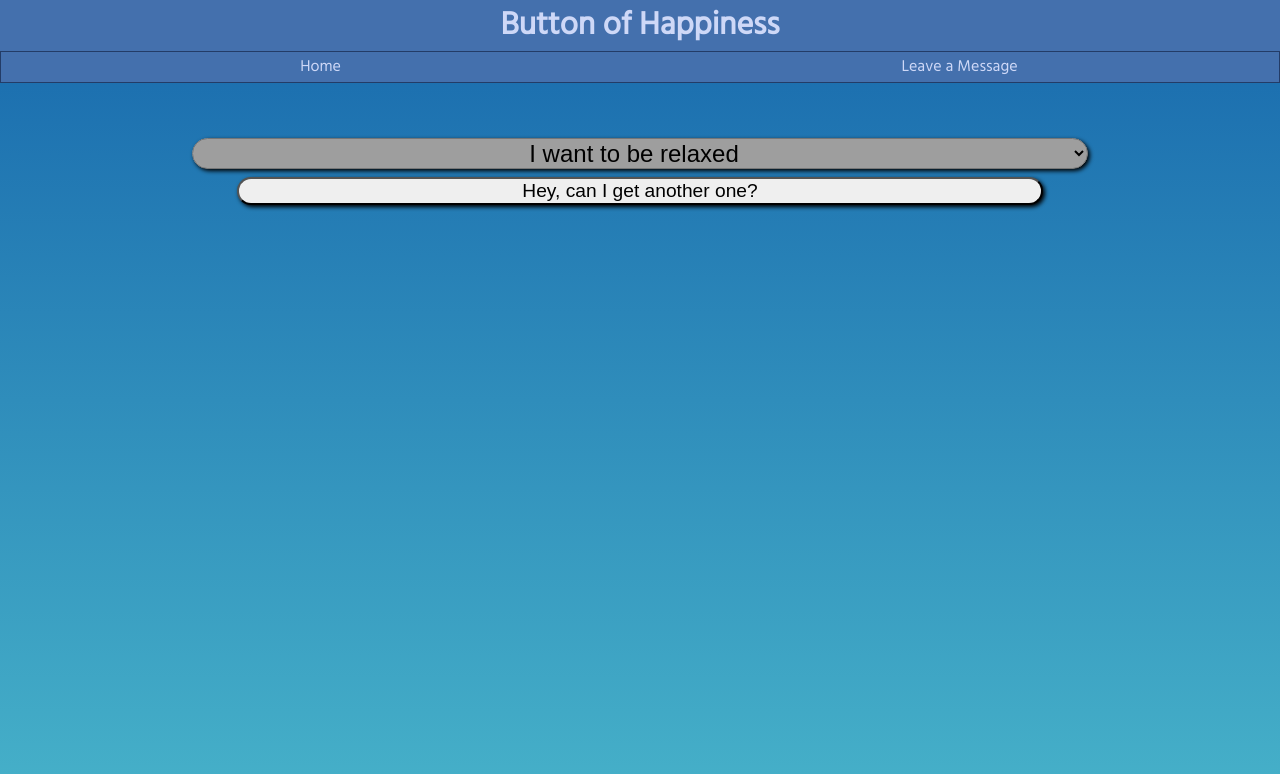
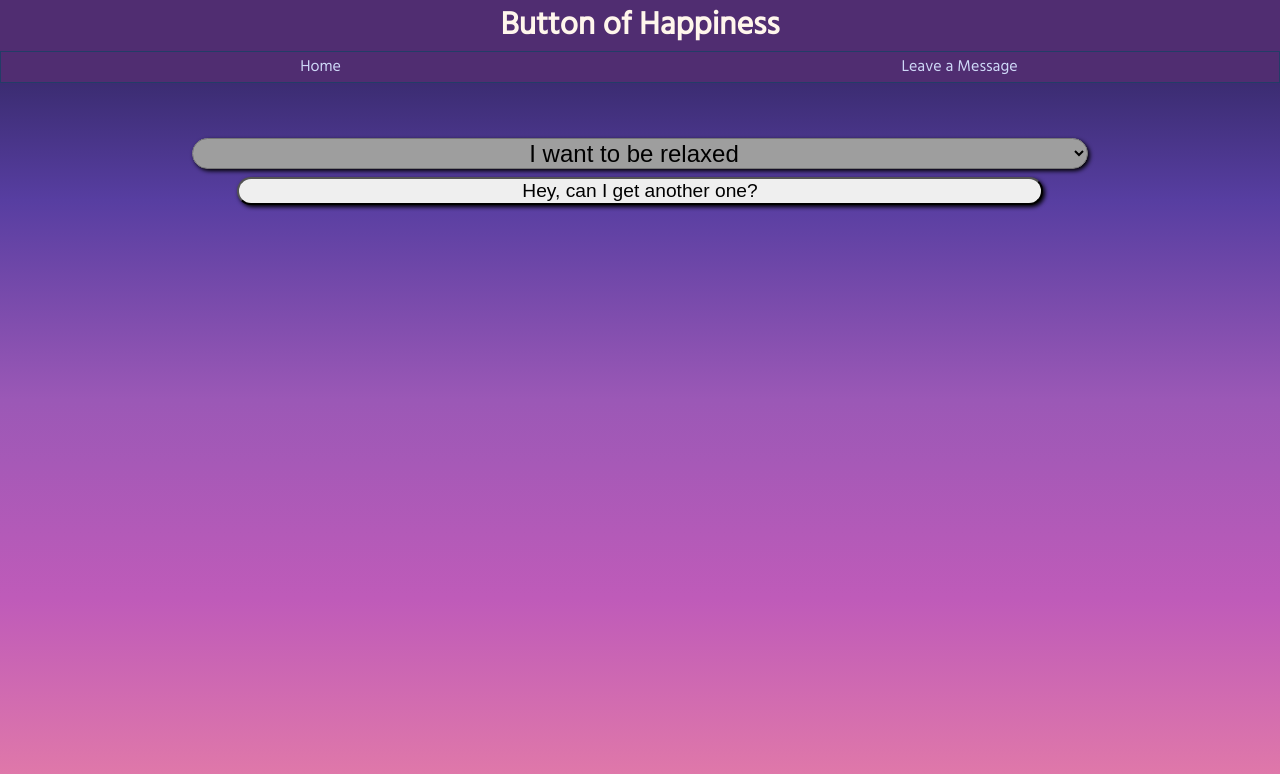
Before and after one commit to malee31/HacktheCloud-Project, a Flask app: page / in a window 1280 px wide. Shown: the top 774 px of the page. Run offline with Flask 2, Linux system fonts and the light colour scheme; grey boxes are pictures that could not be loaded.

Commit message:
Style overhaul

```diff
--- a/src/static/styles/styles.css
+++ b/src/static/styles/styles.css
@@ -12,13 +12,13 @@ html {
 body {
 	margin: 0;
 	padding: 0;
-	background: linear-gradient(#1869AD, #46B1C9);
+	background: linear-gradient(#282051, #573ea1, #9b58b6, #bf5bb9, #e47ca7);
 	background-attachment: fixed;
 }
 
 header {
 	display: flex;
-	background-color: #4470AD;
+	background-color: #502D71;
 	flex-direction: column;
 	align-items: center;
 	position: sticky;
@@ -31,7 +31,7 @@ header {
 }
 
 h1 {
-	color: #CED8F7;
+	color: #FFF6EC;
 	padding: 0;
 	margin: 0;
 }
--- a/src/templates/welcome.html
+++ b/src/templates/welcome.html
@@ -15,9 +15,9 @@
 	      <img src="https://i.pinimg.com/600x315/75/fb/bf/75fbbf10b7518d5a0cd53aeef1d1597b.jpg" class="threed centerimg">
 	    </div>
 	    <div class="instructions">
-	      <p>Push button to receive happiness.</p>
+	      <p> If you've ever wished for a moment of Happiness </p>
+			<p> Now there's a button for that </p>
 	      <img src="https://www.sciencefriday.com/wp-content/uploads/2019/02/shutterstock_299412548.jpg">
-	      <p>Now you've obtained happiness!</p>
 	      <img src="https://www.silverscreensuppers.com/wp-content/uploads/2018/06/snoopy-dance-gif-image-x2wiTl-clipart.gif" >
 	      <img src="https://content.thriveglobal.com/wp-content/uploads/2019/11/7-Ways-to-Enjoy-Every-Day-Like-It%E2%80%99s-Your-Last.jpeg">
 	      <img src="https://dg.imgix.net/do-you-think-you-re-happy-jgdbfiey-en/landscape/do-you-think-you-re-happy-jgdbfiey-9bb0198eeccd0a3c3c13aed064e2e2b3.jpg?ts=1520525855&ixlib=rails-4.0.1&auto=format%2Ccompress&fit=min&w=700&h=394&dpr=2&ch=Width%2CDPR">
```
